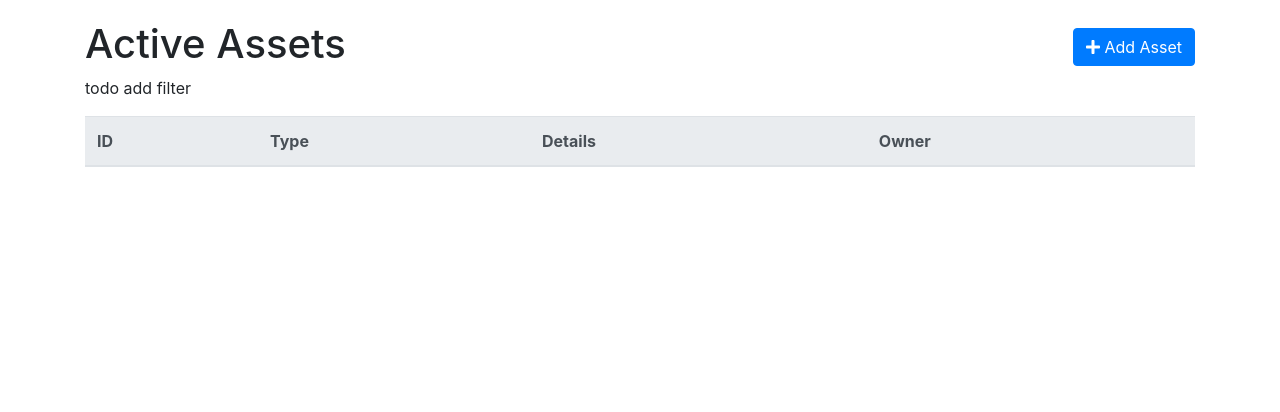
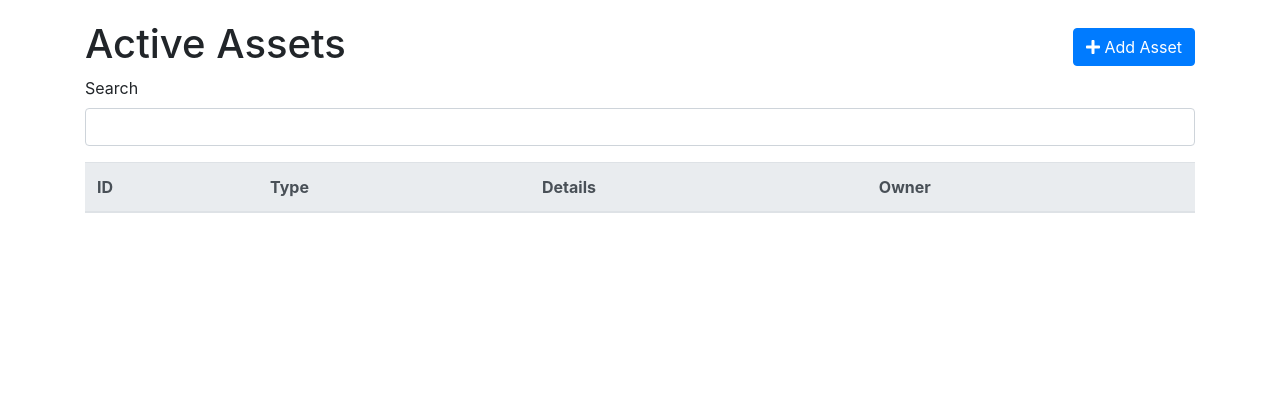
Before and after one commit to piukhq/asset-register, a Django app: template asset_register/templates/active_assets.html in a window 1280 px wide. Shown: the part 56-468 px from the top of the page. Run offline with Django 3.2, Linux system fonts and the light colour scheme; the template is opened without the code that fills it, so the values that code supplies are empty; some libraries are stand-ins or nearby versions.

Commit message:
Added search

```diff
--- a/asset_register/templates/active_assets.html
+++ b/asset_register/templates/active_assets.html
@@ -9,12 +9,21 @@
                         <h1>Active Assets</h1>
                     </div>
                     <div class="float-right">
-  <a href="{% url 'add_asset' %}" class="btn btn-primary mt-2" role="button" aria-disabled="true"><i class="fas fa-plus"></i> Add Asset</a>
+                        <a href="{% url 'add_asset' %}" class="btn btn-primary mt-2" role="button" aria-disabled="true"><i
+                                class="fas fa-plus"></i> Add Asset</a>
                     </div>
                     <div class="clearfix"></div>
                 </div>
 
-                <p>todo add filter</p>
+                <div id="table-filter">
+                    <form>
+  <div class="form-group">
+    <label for="search">Search</label>
+    <input type="text" class="form-control" v-model="search" aria-describedby="search">
+  </div>
+</form>
+                </div>
+
                 <table class="table">
                     <thead class="thead-light">
                     <tr>
@@ -49,14 +58,35 @@
             delimiters: ["<%", "%>"],
             el: '#app',
             data: {
-                assets: []
+                assets: [],
+                search: ''
+            },
+            computed: {
+                searchFilter() {
+                    let result = []
+
+                    for (let item of this.assets) {
+                        if (this.search.trim() === '') {
+                            result.push(item)
+                            continue
+                        }
+
+                        let search_trimmed = this.search.trim().toLowerCase()
+                        if (item.id.toLowerCase().includes(search_trimmed) ||
+                            item.type.toLowerCase().includes(search_trimmed) ||
+                            item.metadata.toLowerCase().includes(search_trimmed) ||
+                            item.owner.toLowerCase().includes(search_trimmed)) {
+                            result.push(item)
+                        }
+                    }
+
+                    return result
+                }
             },
             mounted: async function () {
                 let resp = await axios.get('/api/asset')
                 if (resp.status === 200) {
-                    console.log('assigning items')
                     for (let item of resp.data.items) {
-                        console.log(this.assets)
                         this.assets.push(item)
                     }
                 }
```
Also changed, not shown: other parts of asset_register/templates/active_assets.html (+1 -1 lines). Lines whose indentation alone changed are shown as unchanged.
